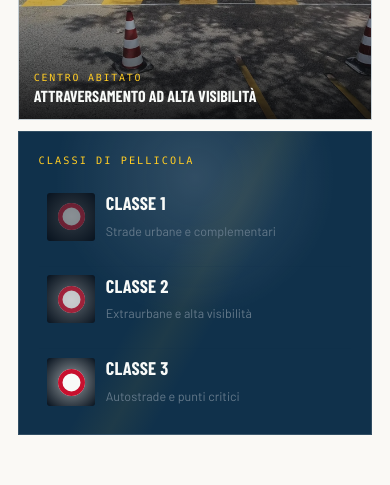
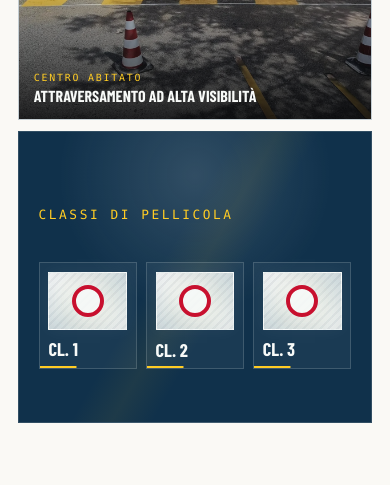
Before and after one commit to giorgiortona/MM-WebSite, a React (Vite) app: page / in a window 390 px wide. Shown: the part 5880-6365 px from the top of the page. Built offline with nearby package versions, Linux system fonts and the light colour scheme.

Commit message:
change classi di pellicola

```diff
--- a/src/components/BentoMosaic.css
+++ b/src/components/BentoMosaic.css
@@ -156,71 +156,90 @@
 
 .bento__classes-label {
   font-family: var(--font-mono);
-  font-size: 0.64rem;
+  font-size: clamp(0.8rem, 1.1vw, 0.95rem);
   letter-spacing: 0.2em;
   text-transform: uppercase;
   color: var(--yellow);
 }
 
-.bento__class {
+.bento__class-grid {
   display: grid;
-  grid-template-columns: auto minmax(0, 1fr);
-  align-items: center;
-  gap: 0.2rem 0.9rem;
-  padding-block: 0.5rem;
-  border-top: 1px solid rgba(16, 42, 67, 0.10);
+  grid-template-columns: repeat(3, minmax(0, 1fr));
+  gap: clamp(0.55rem, 1.2vw, 0.9rem);
 }
 
-.bento__class:first-of-type { border-top: none; }
+.bento__class {
+  position: relative;
+  display: grid;
+  gap: 0.8rem;
+  padding: clamp(0.65rem, 1.2vw, 0.9rem);
+  background: rgba(248, 250, 248, 0.045);
+  border: 1px solid rgba(248, 250, 248, 0.16);
+  transition: transform 0.45s var(--ease-out), background-color 0.45s var(--ease-out),
+    border-color 0.45s var(--ease-out);
+}
 
-/* Riquadro notturno: lo stesso segnale con la resa delle tre classi.
-   --l e' la luminosita' relativa, passata dal componente. */
-.lum {
+.bento__class::after {
+  content: '';
+  position: absolute;
+  left: 0;
+  bottom: 0;
+  width: 100%;
+  height: 2px;
+  background: var(--yellow);
+  transform: scaleX(0.38);
+  transform-origin: 0 50%;
+  transition: transform 0.45s var(--ease-out);
+}
+
+.bento__class:hover {
+  transform: translateY(-3px);
+  background: rgba(248, 250, 248, 0.08);
+  border-color: rgba(248, 250, 248, 0.28);
+}
+
+.bento__class:hover::after { transform: scaleX(1); }
+
+.bento__class strong {
+  font-family: var(--font-display);
+  font-size: clamp(1.3rem, 2vw, 1.7rem);
+  font-weight: 700;
+  line-height: 1;
+  text-transform: uppercase;
+  color: var(--line-white);
+}
+
+.bento__film {
   position: relative;
-  grid-row: span 2;
-  width: 48px;
-  height: 48px;
-  flex: none;
-  border-radius: 3px;
-  background: #08131F;
   display: grid;
   place-items: center;
+  aspect-ratio: 1.35;
   overflow: hidden;
+  background:
+    repeating-linear-gradient(135deg, rgba(16, 42, 67, 0.05) 0 2px, transparent 2px 6px),
+    linear-gradient(145deg, #ffffff, #dce6e8 52%, #f8faf8);
+  border: 1px solid rgba(248, 250, 248, 0.48);
+  box-shadow: inset 0 0 20px rgba(16, 42, 67, 0.12), 0 0 18px rgba(248, 250, 248, 0.05);
 }
 
-.lum::before {
+.bento__film::after {
   content: '';
   position: absolute;
-  inset: -30%;
-  background: radial-gradient(circle at 50% 50%, rgba(248, 250, 248, 0.6), transparent 62%);
-  opacity: var(--l);
+  inset: -35%;
+  background: linear-gradient(105deg, transparent 36%, rgba(255, 255, 255, 0.9) 49%, transparent 62%);
+  transform: translateX(-45%);
+  transition: transform 0.7s var(--ease-out);
 }
 
-.lum__sign {
-  position: relative;
-  width: 27px;
-  height: 27px;
+.bento__class:hover .bento__film::after { transform: translateX(45%); }
+
+.bento__film-core {
+  width: 42%;
+  aspect-ratio: 1;
   border-radius: 50%;
-  background: #F8FAF8;
-  box-shadow: inset 0 0 0 4.5px var(--sign-red);
-  opacity: calc(0.2 + 0.8 * var(--l));
-}
-
-.bento__class-name {
-  align-self: end;
-  font-family: var(--font-display);
-  font-size: 1.15rem;
-  font-weight: 700;
-  letter-spacing: 0.01em;
-  text-transform: uppercase;
-  line-height: 1;
-}
-
-.bento__class-use {
-  align-self: start;
-  font-size: 0.78rem;
-  color: var(--ink-500);
-  line-height: 1.35;
+  border: clamp(4px, 0.55vw, 7px) solid var(--sign-red);
+  background: rgba(248, 250, 248, 0.86);
+  box-shadow: 0 0 16px rgba(248, 250, 248, 0.75), 0 0 34px rgba(255, 204, 36, 0.18);
 }
 
 @media (max-width: 900px) {
--- a/src/components/BentoMosaic.jsx
+++ b/src/components/BentoMosaic.jsx
@@ -7,14 +7,6 @@ import './BentoMosaic.css';
 /* Quarta componente fotografica: un mosaico a celle disuguali in cui ogni
    riquadro sale a velocità diversa. Due celle sono di testo, così la griglia
    racconta la rifrangenza invece di limitarsi a mostrarla. */
-/* Le tre classi di pellicola previste, con la resa sotto i fari:
-   e' l'unica cosa che davvero le distingue, quindi la si mostra. */
-const CLASSES = [
-  { n: 'Classe 1', use: 'Strade urbane e complementari', lum: 0.3 },
-  { n: 'Classe 2', use: 'Extraurbane e alta visibilità', lum: 0.62 },
-  { n: 'Classe 3', use: 'Autostrade e punti critici', lum: 1 },
-];
-
 const cells = [
   { type: 'photo', slug: 'bari-notturna', area: 'a', speed: 0.95 },
   { type: 'photo', slug: 'cerignola-notte', area: 'b', speed: 1.05 },
@@ -42,12 +34,11 @@ export default function BentoMosaic({ onOpenPhoto }) {
 
       gsap.from(q('.bento__class'), {
         opacity: 0,
-        x: -18,
-        duration: 0.8,
+        y: 20,
+        duration: 0.75,
         ease: 'panel',
-        stagger: 0.12,
-        clearProps: 'all',
-        scrollTrigger: { trigger: q('.bento__classes')[0], start: 'top 85%' },
+        stagger: 0.09,
+        scrollTrigger: { trigger: q('.bento__classes'), start: 'top 85%' },
       });
     },
     { scope: root }
@@ -109,15 +100,16 @@ export default function BentoMosaic({ onOpenPhoto }) {
             return (
               <div className={`bento__cell bento__cell--${cell.area} bento__classes`} key={cell.area}>
                 <span className="bento__classes-label">Classi di pellicola</span>
-                {CLASSES.map((c) => (
-                  <div className="bento__class" key={c.n}>
-                    <span className="lum" style={{ '--l': c.lum }} aria-hidden="true">
-                      <span className="lum__sign" />
-                    </span>
-                    <span className="bento__class-name">{c.n}</span>
-                    <span className="bento__class-use">{c.use}</span>
-                  </div>
-                ))}
+                <div className="bento__class-grid">
+                  {['1', '2', '3'].map((classNumber) => (
+                    <div className="bento__class" key={classNumber}>
+                      <span className="bento__film" aria-hidden="true">
+                        <span className="bento__film-core" />
+                      </span>
+                      <strong>Cl. {classNumber}</strong>
+                    </div>
+                  ))}
+                </div>
               </div>
             );
           })}
```
